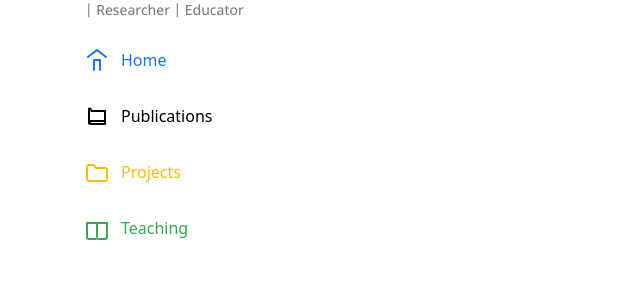
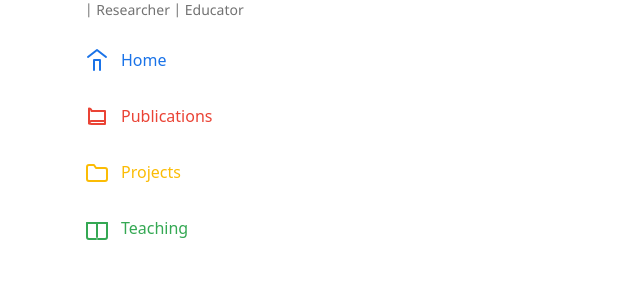
Before and after one commit to imhmede/imhmede.github.io, a Jekyll site: the page built from projects.md, in a window 1280 px wide. Shown: the part 336-633 px from the top of the page, without its empty margins (125-765 px from the left). Built offline with Jekyll 4.4.1, drawn with Linux system fonts in a browser that asks for light colours.

```diff
--- a/assets/css/style.scss
+++ b/assets/css/style.scss
@@ -64,8 +64,7 @@
 }
 
 ul.menu li.publications a {
-    color: black;
-//   color: #ea4335; /* Red */
+  color: #ea4335; /* Red */
 }
 
 ul.menu li.projects a {
@@ -75,3 +74,32 @@
 ul.menu li.teaching a {
   color: #34a853; /* Green */
 }
+
+
+ul.icon-menu {
+  list-style: none;
+  padding: 0;
+  margin: 0;
+  display: flex;
+  gap: 16px;
+  justify-content: center;
+  align-items: center;
+}
+
+ul.icon-menu a {
+  text-decoration: none;
+  font-size: 2rem;
+  color: inherit;
+}
+
+ul.icon-menu a.linkedin {
+  color: #0A66C2;
+}
+
+ul.icon-menu a.scholar {
+  color: #4285F4;
+}
+
+ul.icon-menu a.researchgate {
+  color: #00CCBB;
+}
```
